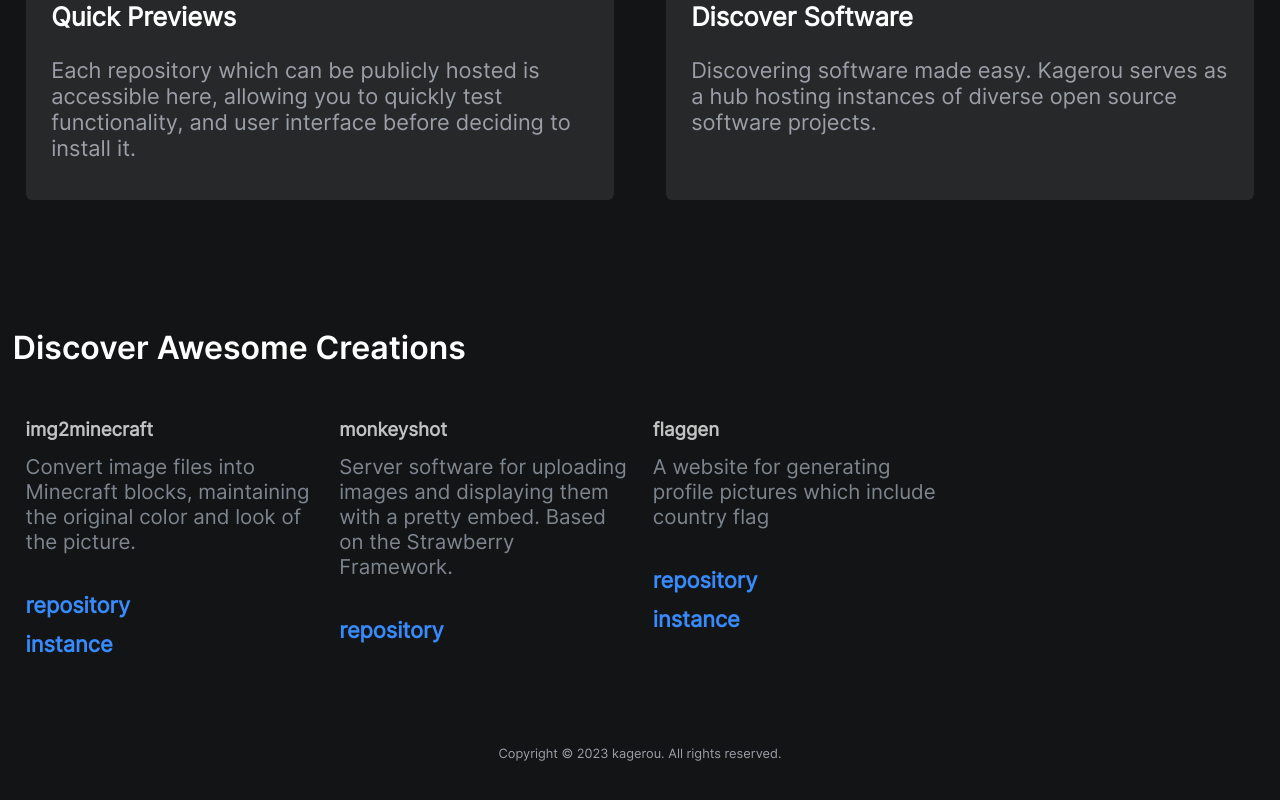
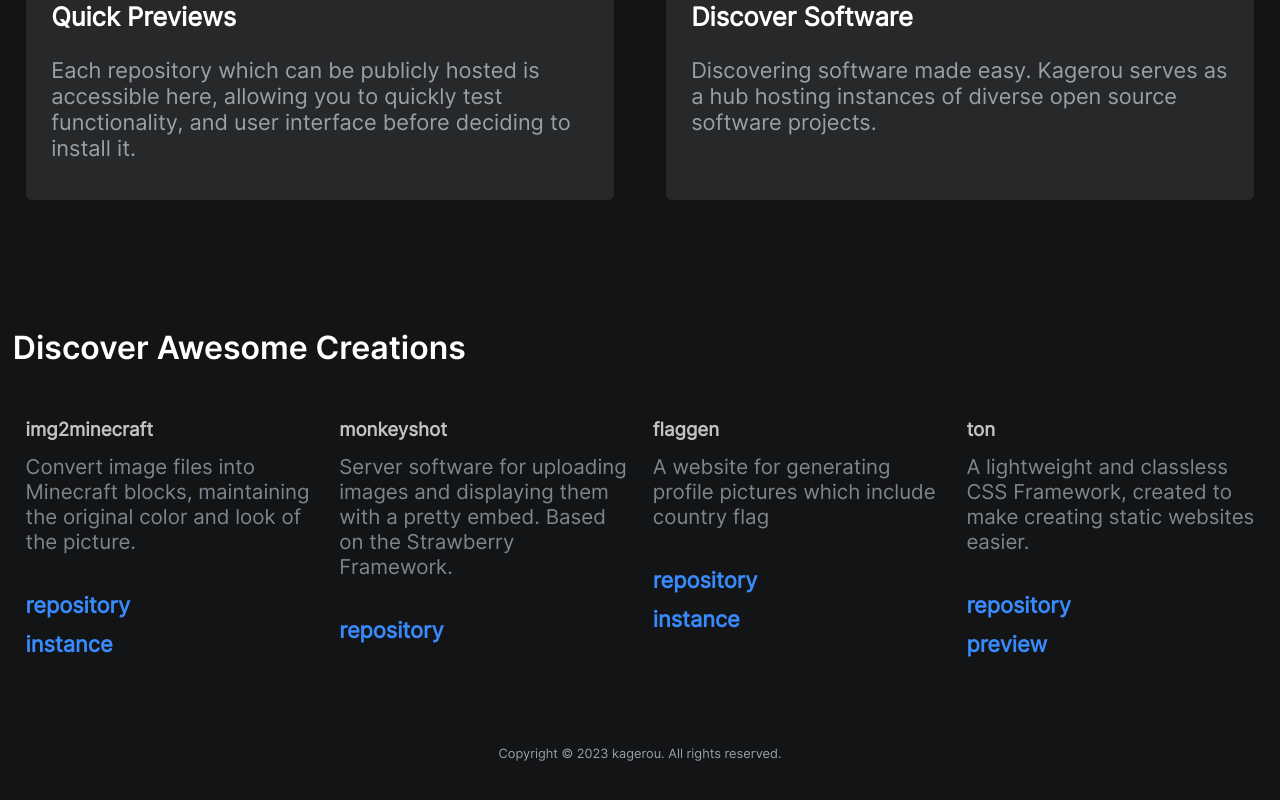
Before and after one commit to elderguardian/kagerou, a JavaScript app: page / in a window 1280 px wide. Shown: the part 995-1795 px from the top of the page. Built offline with nearby package versions, Linux system fonts and the light colour scheme.

Commit message:
added ton card

```diff
--- a/src/sections/Discover/DiscoverSection.svelte
+++ b/src/sections/Discover/DiscoverSection.svelte
@@ -21,6 +21,12 @@
                 description="A website for generating profile pictures which include country flag"
                 links={[{ name: "repository", url: "https://github.com/elderguardian/flaggen", },
                     { name: "instance", url: "https://flaggen.kagerou.dev/", }]}
+        ></DiscoverSectionCard>
+        <DiscoverSectionCard
+                title="ton"
+                description="A lightweight and classless CSS Framework, created to make creating static websites easier."
+                links={[{ name: "repository", url: "https://github.com/elderguardian/ton", },
+                    { name: "preview", url: "https://ton.kagerou.dev/", }]}
         ></DiscoverSectionCard>
     </div>
 </section>
```
